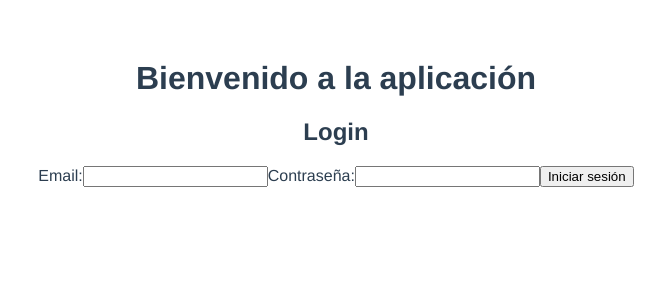
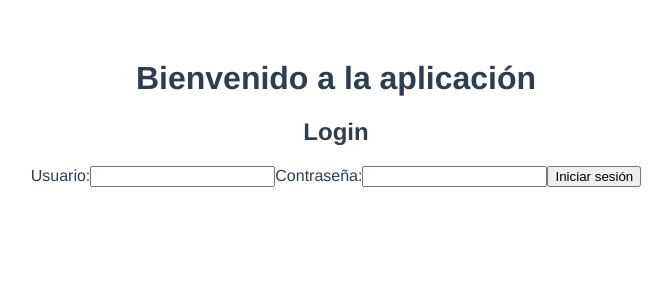
Before and after one commit to JulioLaneri/cliente-api, a Vue app: page / in a window 1280 px wide. Shown: the top 300 px of the page, without its empty margins (304-976 px from the left). Built offline with nearby package versions, Linux system fonts and the light colour scheme.

Commit message:
Primeros cambios

```diff
--- a/src/components/LoginComponent.vue
+++ b/src/components/LoginComponent.vue
@@ -2,8 +2,8 @@
   <div>
     <h2>Login</h2>
     <form @submit.prevent="login">
-        <label for="email">Email:</label>
-        <input type="text" v-model="email" required />
+      <label for="username">Usuario:</label>
+      <input type="text" v-model="username" required />
 
       <label for="password">Contraseña:</label>
       <input type="password" v-model="password" required />
@@ -19,19 +19,20 @@
 export default {
   data() {
     return {
-        email: '',
+      username: '',
       password: '',
     };
   },
   methods: {
     async login() {
       try {
-          const response = await axios.post('http://localhost:8081/auth/login', {
-            email: this.email,
+        const response = await axios.post('http://localhost:8085/api/auth', {
+          username: this.username,
           password: this.password,
         });
 
         localStorage.setItem('user', JSON.stringify(response.data));
+        // Puedes agregar la lógica de redirección aquí si es necesario
       } catch (error) {
         console.error('Error al iniciar sesión:', error.message);
       }
```
Lines whose indentation alone changed are shown as unchanged.
